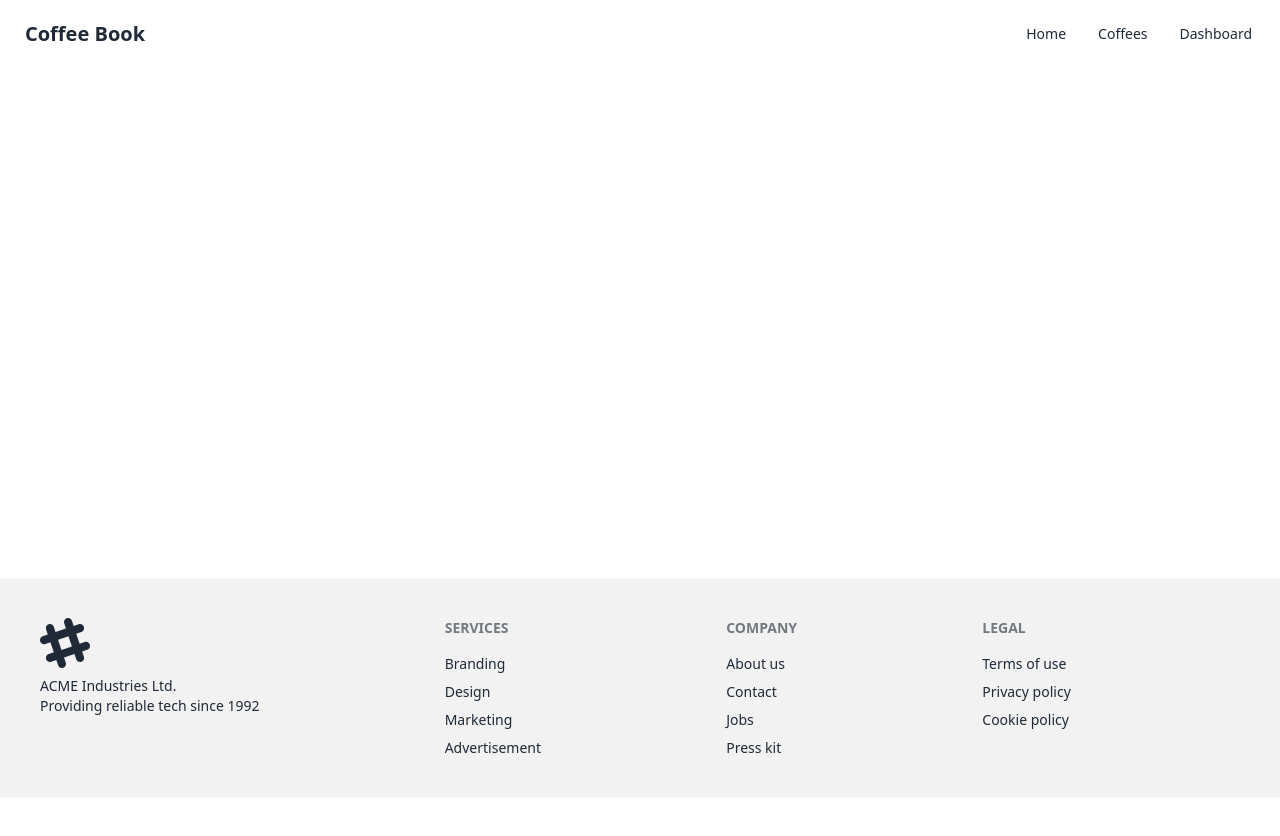
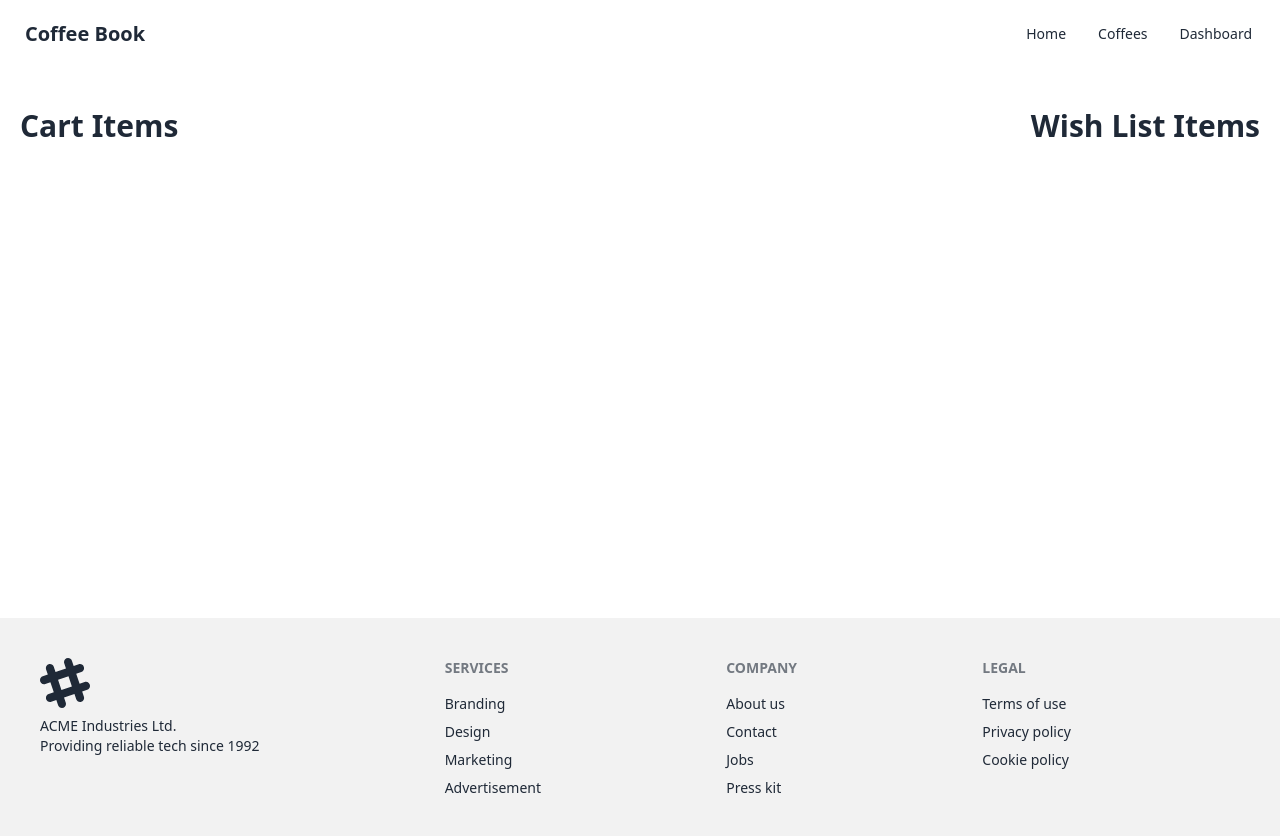
Before and after one commit to sadrisso/Coffee-Book, a React (Vite) app: page /dashboard in a window 1280 px wide. Before the commit the page ends 800 px from the top, so only its background shows below. Built offline with nearby package versions, Linux system fonts and the light colour scheme.

Commit message:
item added to wish list

```diff
--- a/src/layout/MainLayout.jsx
+++ b/src/layout/MainLayout.jsx
@@ -10,9 +10,10 @@ import 'react-toastify/dist/ReactToastify.css';
 const MainLayout = () => {
 
     const [coffees, setCoffees] = useState([]);
+    const [wishListCoffees, setWishListCoffees] = useState([]);
 
     return (
-        <LevelContext.Provider value={{ coffees, setCoffees }}>
+        <LevelContext.Provider value={{ coffees, setCoffees, wishListCoffees, setWishListCoffees }}>
             <div className="container mx-auto">
                 <Header />
                 <div className="min-h-[calc(100vh-290px)] ">
--- a/src/pages/CoffeeDetails.jsx
+++ b/src/pages/CoffeeDetails.jsx
@@ -10,13 +10,19 @@ const CoffeeDetails = () => {
     const { id } = useParams();
     const allData = useLoaderData()
     const selectedItem = allData.find((data) => data.id == id)
-    const {coffees, setCoffees} = useContext(LevelContext)
+    const {coffees, setCoffees, wishListCoffees, setWishListCoffees} = useContext(LevelContext)
 
 
     const handleAddToCart = () => {
         const cartItems = [...coffees, selectedItem];
         setCoffees(cartItems);
         toast.success("Item added to the cart")
+    }
+
+    const handleAddToWishList = () => {
+        const wishListItems = [...wishListCoffees, selectedItem];
+        setWishListCoffees(wishListItems);
+        toast.success("Item added to the wish list")
     }
 
     return (
@@ -35,7 +41,7 @@ const CoffeeDetails = () => {
                     {selectedItem.ingredients.map((ing, i) => <p key={i}>{ing}</p>)}
                 </div>
                 <button className="btn mt-5 btn-success text-white mr-4" onClick={handleAddToCart}>Add To Cart</button>
-                <button className="btn btn-warning text-white">Add to Wish List</button>
+                <button className="btn btn-warning text-white" onClick={handleAddToWishList}>Add to Wish List</button>
             </div>
         </div>
     );
--- a/src/pages/Dashboard.jsx
+++ b/src/pages/Dashboard.jsx
@@ -4,10 +4,12 @@ import { LevelContext } from "../context/context";
 
 const Dashboard = () => {
 
-    const {coffees} = useContext(LevelContext)
+    const { coffees, wishListCoffees } = useContext(LevelContext)
 
     return (
+        <div className="flex justify-between px-5 mt-10">
             <div>
+                <h2 className="text-3xl font-bold">Cart Items</h2>
                 {coffees.map((coffee, i) =>
                     <div key={i}>
                         <img src={coffee.image} alt="" className="w-[200px]" />
@@ -16,6 +18,17 @@ const Dashboard = () => {
                     </div>
                 )}
             </div>
+            <div>
+                <h2 className="text-3xl font-bold">Wish List Items</h2>
+                {wishListCoffees.map((coffee, i) =>
+                    <div key={i}>
+                        <img src={coffee.image} alt="" className="w-[200px]" />
+                        <p>Name: {coffee.name}</p>
+                        <p>Id: {coffee.id}</p>
+                    </div>
+                )}
+            </div>
+        </div>
     );
 };
 
```
Lines whose indentation alone changed are shown as unchanged.
